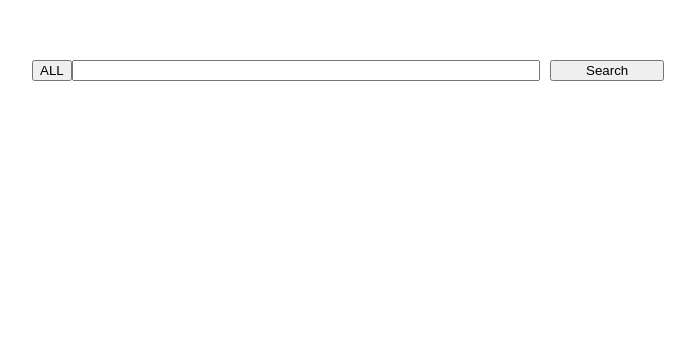
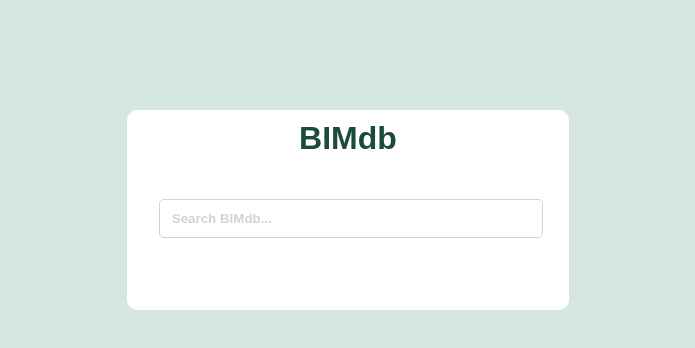
Before and after one commit to kgomdb/BIMdb, an Angular app in the folder BIMdb/: page / in a window 1280 px wide. Shown: the part 140-488 px from the top of the page, without its empty margins (292-987 px from the left). Built offline with nearby package versions, Linux system fonts and the light colour scheme.

Commit message:
design changes, search by title, details are working

```diff
--- a/BIMdb/src/app/app.component.html
+++ b/BIMdb/src/app/app.component.html
@@ -1,5 +1,33 @@
-<div class="main-wrapper" fxLayoutGap="10px">
-  <button>ALL</button>
-  <input class="search-input" type="text">
-  <button class="search-button">Search</button>
+<div class="main-wrapper">
+  <div class="logo-mockup">BIMdb</div>
+  <div class="search-container">
+    <input id="searchInput" class="search-input" type="text" [formControl]="searchInput" placeholder="Search BIMdb...">
+    <button *ngIf="searchInput.value" class="reset" (click)="reset()">Reset</button>
+  </div>
+
 </div>
+<div *ngIf="ready && !results.length" class="results-container">
+  NO Matches
+</div>
+<div *ngIf="ready && results.length" class="results-container">
+  <div class="result-card" *ngFor="let movie of results; let index=index;">
+      <img class="poster" src="{{movie['Poster']}}">
+      <div class="header-container">
+        <span class="header">Title</span>
+        <span class="subheader">{{movie['Title']}}</span>
+        <span class="header">Year</span>
+        <span class="subheader">{{movie['Year']}}</span>
+        <button *ngIf="!movie['Details show']" class="details-button" (click)="getDetails(movie, index)">Show Details</button>
+        <button *ngIf="movie['Details show']" class="details-button-alt" (click)="hideDetails(movie)">Hide Details</button>
+      </div>
+      <div id="{{index}}" [ngClass]="detailsLoader===index?'details-loader-visible':'details-loader-hidden'">anyad</div>
+      <div *ngIf="movie['Details'] && movie['Details show']" class="details-container">
+          <div class="header">Director</div>
+          <div class="subheader">{{movie['Details']['Director']}}</div>
+          <div class="header">Actors</div>
+          <div class="subheader">{{movie['Details']['Actors']}}</div>
+          <div class="header">Plot</div>
+          <div class="subheader">{{movie['Details']['Plot']}}</div>
+      </div>
+  </div>
+</div>
--- a/BIMdb/src/app/app.component.scss
+++ b/BIMdb/src/app/app.component.scss
@@ -1,20 +1,176 @@
 
-.main-wrapper  {
-    margin: 200px auto;
-    width: 50%;
+.main-wrapper {
+    border-radius: 10px;
+    background:#ffffff;
+    position: relative;
+    max-width: 50%;
+    min-height: 200px;
+    width: max(25%,35%);
+    margin: 250px auto 50px auto;
+    -webkit-animation: slideIn 0.8s forwards;
+    -moz-animation: slideIn 0.8s forwards;
+    animation: slideIn 0.8s forwards;
+}
+
+.logo-mockup {
+    padding:10px;
+    font-family: 'Epilogue-Variable', 'Arial', 'Open Sans', sans-serif !important;
+    font-size: 2rem;
+    font-weight: 700;
+    color: #1a4b3b;
+    text-align: center;
+}
+
+
+.search-container  {
     display: flex;
+    flex-direction: column;
+    gap:10px;
+    background: #fff;
+    padding: 2rem;
+    border-radius: 10px;
+    margin-bottom: 1rem;
 }
 
 .search-input {
     width: 100%;
-    margin-right: 10px;
+    height: 35px;
+    border: none;
+    border-radius: 5px;
+    border: 1px solid #ced4da;
+    color:#1a4b3b;
+    font-family: 'Epilogue-Variable', 'Arial', 'Open Sans', sans-serif !important;
+    font-weight: 700;
+    text-indent: 10px;
+}::placeholder {
+    color: #ced4da;
 }
 
 .search-input:hover {
-    border: 1px solid #d4de1d;
+    outline: 0 none;
+    outline-offset: 0;
+    box-shadow: 0 0 0 0.2rem #b7cec7;
+    border-color: #0c482f;
 }
 
-.search-button  {
-    width: 150px;
+.search-input:enabled:focus {
+    outline: 0 none;
+    outline-offset: 0;
+    box-shadow: 0 0 0 0.2rem #b7cec7;
+    border-color: #0c482f;
+}
 
+.reset {
+    margin: auto;
+    background: #0c482f;
+    color:#fff;
+    border: none;
+    width: 100px;
+    height: 30px;
+    border-radius: 5px;
+    cursor: pointer;
 }
+
+.results-container {
+    display:block;
+    column-count: 2;
+    background: #fff;
+    border-radius:10px;
+    padding:10px;
+}
+
+.result-card {
+    display:flex;
+    flex-direction: row;
+    min-height: 300px;
+    max-height: 300px;
+    width:100%;
+    justify-self: center;
+    background: #fff;
+    border-bottom: 1px solid #ced4da;
+}
+
+.poster {
+    width: 220px;
+}
+
+.header-container {
+    display: flex;
+    flex-direction: column;
+    gap: 10px;
+    padding: 10px;
+    width: 30%;
+    border-left: 1px solid #ced4da;
+}
+
+.header {
+    color:#1a4b3b;
+    font-family: 'Epilogue-Variable', 'Arial', 'Open Sans', sans-serif !important;
+    font-weight: 700;
+}
+
+.subheader {
+    color:#1a4b3b;
+    font-family: 'Epilogue-Variable', 'Arial', 'Open Sans', sans-serif !important;
+    font-weight: 500;
+}
+
+.details-button {
+    width:100px;
+    height:30px;
+    border: none;
+    background: #0c482f;
+    color: #fff;
+    border-radius: 5px;
+    cursor: pointer;
+}
+
+.details-button-alt {
+    width:100px;
+    height:30px;
+    border: 1px solid #ced4da;
+    background: #fff;
+    border-radius: 5px;
+    cursor: pointer;
+}
+
+.details-loader-hidden {
+    display: none;
+}
+
+.details-loader-visible {
+    display: block;
+}
+
+.details-container {
+    display: flex;
+    flex-direction: column;
+    width: 70%;
+    padding: 10px;
+    gap: 10px;
+}
+
+@-webkit-keyframes slideIn {
+    0% {
+            transform: translateX(-1900px);
+    }
+    100% {
+            transform: translateX(0);
+    }
+}
+@-moz-keyframes slideIn {
+    0% {
+            transform: translateX(-1900px);
+    }
+    100% {
+            transform: translateX(0);
+    }
+}
+@keyframes slideIn {
+    0% {
+            transform: translateX(-1900px);
+    }
+    100% {
+            transform: translateX(0);
+    }
+}
--- a/BIMdb/src/app/app.component.ts
+++ b/BIMdb/src/app/app.component.ts
@@ -1,10 +1,120 @@
+import { HttpClient, HttpParams } from '@angular/common/http';
 import { Component } from '@angular/core';
+import { FormControl } from '@angular/forms';
+import { debounceTime, distinctUntilChanged, filter, map } from 'rxjs/operators';
+import { of } from 'rxjs';
 
 @Component({
   selector: 'app-root',
   templateUrl: './app.component.html',
   styleUrls: ['./app.component.scss']
 })
+
 export class AppComponent {
-  title = 'BIMdb';
+
+  public apiKey:string='64c52891';
+
+/*   public PARAMS = new HttpParams({
+    fromObject: {
+      action: "opensearch",
+      format: "json",
+      origin: "*"
+    }
+  }); */
+
+  public searchInput=new FormControl('');
+  public searching:boolean=false;
+  public detailsLoading:boolean=false;
+  public detailsLoader:number=-1;
+  public ready:boolean=false;
+  public results:any=[];
+
+
+  constructor(private httpClient: HttpClient) {
+  }
+
+  ngOnInit() {
+      /* emit all changes to the input control value. */
+      this.searchInput.valueChanges.pipe(
+
+        /* delay event emission. */
+        debounceTime(200),
+        distinctUntilChanged(),
+
+        /* at least 3 characters are required to handle to many matches error. */
+        filter((value:any) => value.length >= 3),
+
+        /* show input. */
+        map((input: any) => {
+          return input;
+        })
+      ).subscribe((input: string) => {
+        this.searching = true;
+        /* send request based on input. */
+        this.searchByTitle(input).subscribe((data:any) => {
+          this.searching = false;
+
+          /* console.log(data); */
+
+          /* handle 'Movie not found' error, assign results if match is found. */
+          if (data['Response'] == 'True') {
+            this.results = data['Search'];
+            this.ready = true;
+            console.log(this.results);
+          } else {
+            this.results=[];
+          }
+
+        }, ((error:any) => {
+          /* console.log(error) */
+          this.searching = false;
+        }));
+
+      });
+    }
+
+    /* function sends a request and returns results based on user input.  */
+    public searchByTitle(input: string):any {
+      if (input === '') {
+        return of([]);
+      }
+
+      return this.httpClient.get('http://www.omdbapi.com/?s=' + input + '&apikey=' + this.apiKey);
+    }
+
+    /* function sends a request to return details for a specific item. item is checked beforehand for details to avoid sending request for the same item. loading is handled with a simple index */
+    public getDetails(movie:any, index:number):any {
+      this.detailsLoading=true;
+      this.detailsLoader=index;
+      if (movie['Details']) {
+        this.detailsLoader=-1;
+        movie['Details show']=true;
+        this.detailsLoading=false;
+      } else {
+        this.httpClient.get('http://www.omdbapi.com/?i=' + movie.imdbID + '&apikey=' + this.apiKey).subscribe((data:any)=> {
+          this.detailsLoader = -1;
+          movie['Details show'] = true;
+          movie['Details'] = data;
+          this.detailsLoading=false;
+        }, ((error:any) => {
+          console.log(error);
+        }));
+      }
+
+    }
+
+    /* function hides details for a specific item. details are not deleted so no api call is required if details are toggled again. */
+    public hideDetails(movie:any):void {
+      movie['Details show']=false;
+    }
+
+    /* function resets the search input, results array and the detailsLoader. */
+    public reset():void {
+      this.searchInput.reset();
+      this.searchInput.setValue('');
+      this.results = [];
+      this.detailsLoader = -1;
+      this.ready = false;
+    }
+
 }
--- a/BIMdb/src/styles.scss
+++ b/BIMdb/src/styles.scss
@@ -1 +1,4 @@
 /* You can add global styles to this file, and also import other style files */
+html {
+    background: #d5e5e0;
+}
```
Also changed, not shown: BIMdb/src/app/app.module.ts (+6 -1 lines).
